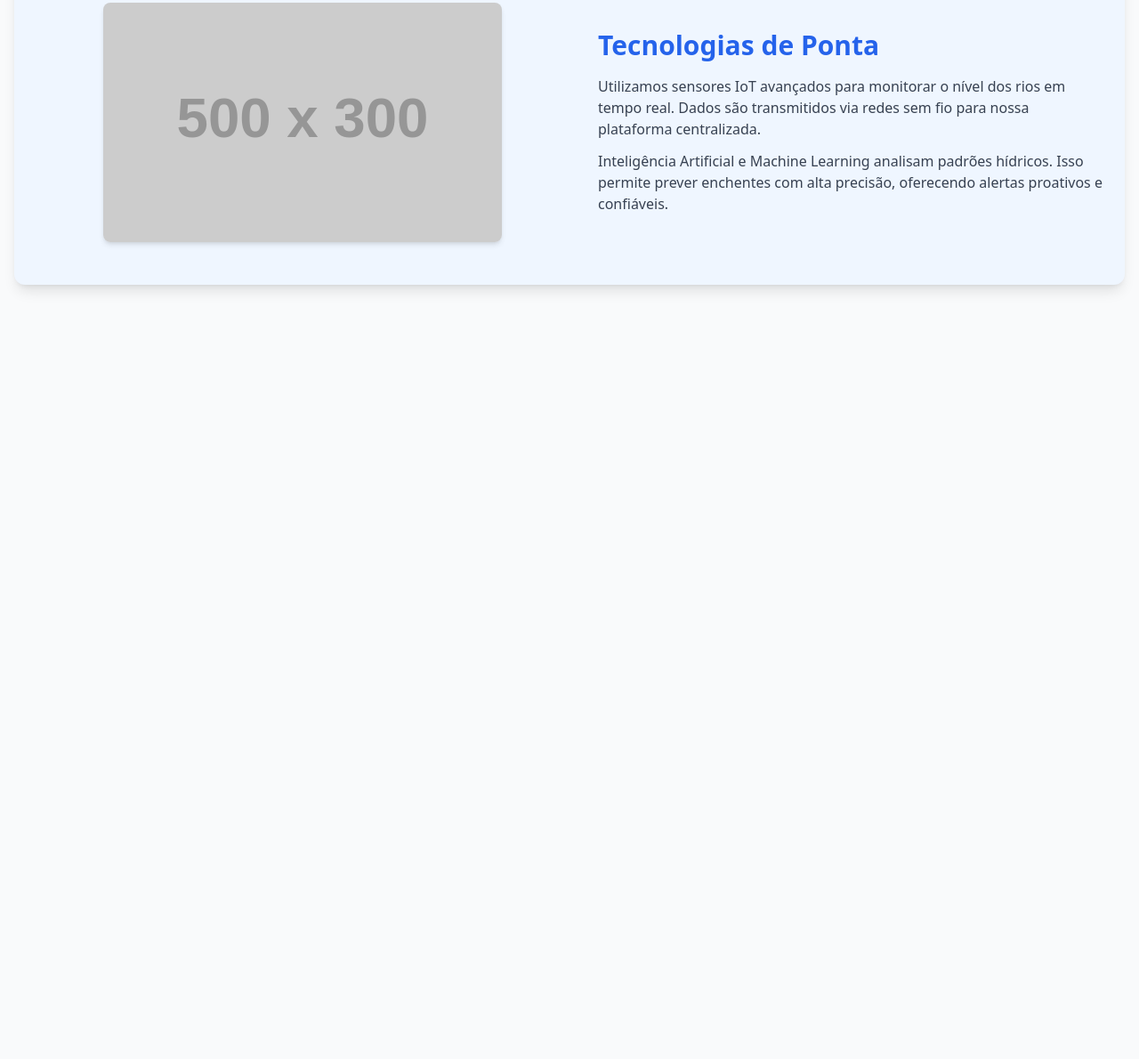
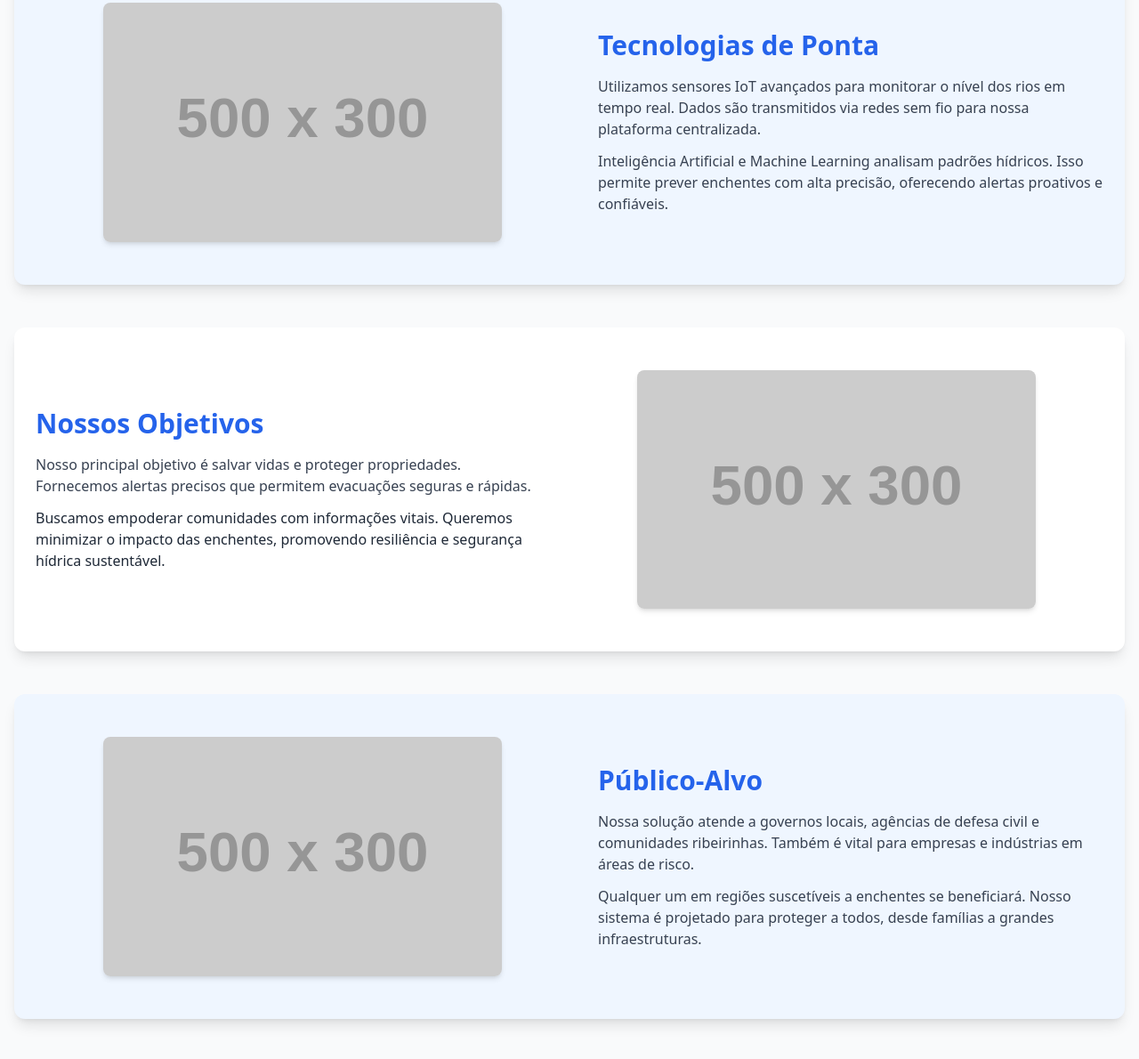
Before and after one commit to Equipe-Dev-fiap/gs-fw, a plain HTML site: page index.html in a window 1280 px wide. Shown: the part 3844-5034 px from the top of the page at 89% size. Before the commit the page ends 4244 px from the top, so only its background shows below. Drawn offline with nearby package versions, Linux system fonts and the light colour scheme; files that its build step writes are made by us from their sources; placeholder pictures from the web are drawn by us.

Commit message:
Adicionando conteudo objetivos e Publico-Alvo

```diff
--- a/index.html
+++ b/index.html
@@ -128,3 +128,25 @@
                 <img src="https://placehold.co/500x300/e0f2f7/000000?text=Sensores+IoT" alt="[Image of IoT Sensors]" class="rounded-lg shadow-md w-full max-w-md">
             </div>
         </section>
+
+                <section id="objetivos" class="py-12 bg-white rounded-xl shadow-lg mb-12 flex flex-col md:flex-row items-center justify-center p-6">
+            <div class="md:w-1/2 md:pr-8 mb-6 md:mb-0">
+                <h2 class="text-3xl font-bold text-blue-600 mb-4">Nossos Objetivos</h2>
+                <p class="text-gray-700 mb-3">Nosso principal objetivo é salvar vidas e proteger propriedades. Fornecemos alertas precisos que permitem evacuações seguras e rápidas.</p>
+                <p class="text-700">Buscamos empoderar comunidades com informações vitais. Queremos minimizar o impacto das enchentes, promovendo resiliência e segurança hídrica sustentável.</p>
+            </div>
+            <div class="md:w-1/2 flex justify-center">
+                <img src="https://placehold.co/500x300/e0f2f7/000000?text=Pessoas+Seguras" alt="[Image of Safe People]" class="rounded-lg shadow-md w-full max-w-md">
+            </div>
+        </section>
+
+        <section id="publico-alvo" class="py-12 bg-blue-50 rounded-xl shadow-lg mb-12 flex flex-col md:flex-row-reverse items-center justify-center p-6">
+            <div class="md:w-1/2 md:pl-8 mb-6 md:mb-0">
+                <h2 class="text-3xl font-bold text-blue-600 mb-4">Público-Alvo</h2>
+                <p class="text-gray-700 mb-3">Nossa solução atende a governos locais, agências de defesa civil e comunidades ribeirinhas. Também é vital para empresas e indústrias em áreas de risco.</p>
+                <p class="text-gray-700">Qualquer um em regiões suscetíveis a enchentes se beneficiará. Nosso sistema é projetado para proteger a todos, desde famílias a grandes infraestruturas.</p>
+            </div>
+            <div class="md:w-1/2 flex justify-center">
+                <img src="https://placehold.co/500x300/e0f2f7/000000?text=Comunidade" alt="[Image of Community]" class="rounded-lg shadow-md w-full max-w-md">
+            </div>
+        </section>
```
